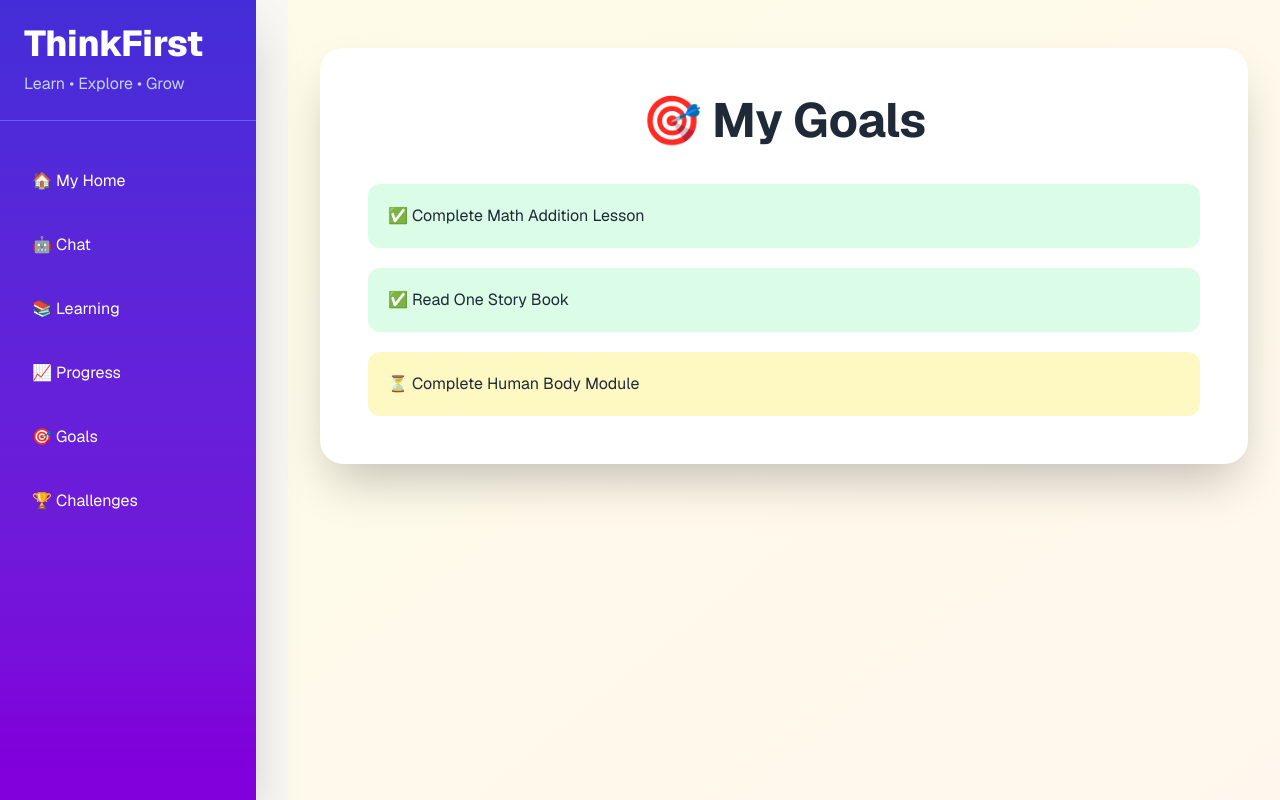
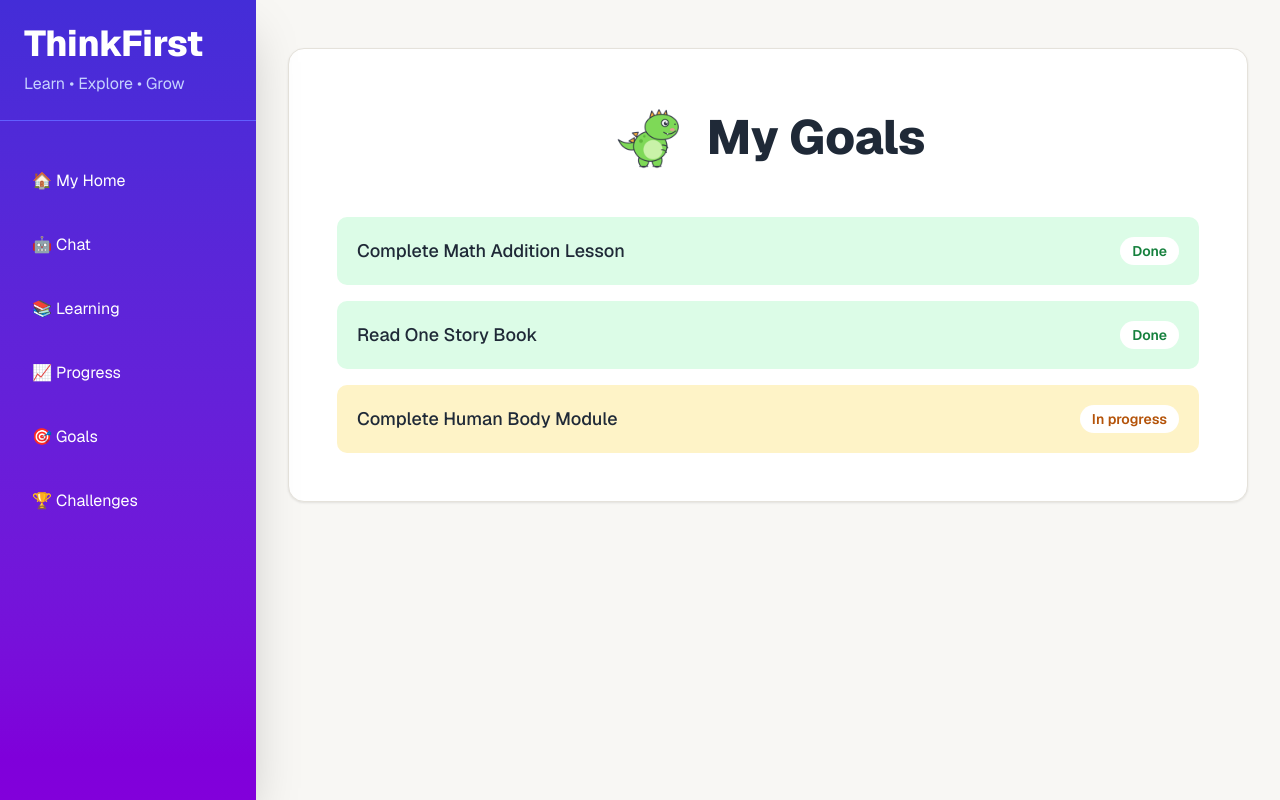
Before and after one commit to ProBracket/Capstone_Project, a Next.js app: page /child/goals in a window 1280 px wide. Built offline with nearby package versions, Linux system fonts and the light colour scheme.

Commit message:
Refactor GoalsPage layout and update list items

```diff
--- a/app/child/goals/page.tsx
+++ b/app/child/goals/page.tsx
@@ -1,34 +1,65 @@
+import Image from "next/image";
 import ChildNavbar from "@/components/ChildNavbar";
 
+// My Goals page (/child/goals)
+// Uses the team's theme colours from app/globals.css
+// Green (success) = done, amber (warning) = in progress
+// Stickers live in public/stickers/ (alt="" = decoration only)
 export default function GoalsPage() {
   return (
     <>
       <ChildNavbar />
 
-      <main className="ml-72 min-h-screen bg-gradient-to-br from-yellow-50 to-orange-50 pt-12 px-8 flex justify-center">
+      {/* ml-sidebar = leave room for the sidebar (same on every child page) */}
+      <main className="ml-sidebar min-h-screen bg-background pt-12 px-8 flex justify-center">
         <div className="w-full max-w-5xl">
 
-          <div className="bg-white rounded-3xl shadow-2xl p-12">
+          {/* white card */}
+          <div className="bg-surface border border-border rounded-card shadow-card p-12">
 
-            <h1 className="text-5xl font-bold text-center mb-10">
-              🎯 My Goals
-            </h1>
+            {/* title with a dino sticker beside it */}
+            <div className="flex items-center justify-center gap-4 mb-10">
+              <Image src="/stickers/dino-trex.png" alt="" width={80} height={80} />
+              <h1 className="text-5xl font-extrabold text-foreground">
+                My Goals
+              </h1>
+            </div>
 
-            <div className="space-y-5">
+            {/* a real list, so screen readers say "list, 3 items" */}
+            <ul className="space-y-4">
 
-              <div className="bg-green-100 p-5 rounded-xl">
-                ✅ Complete Math Addition Lesson
-              </div>
+              {/* done goal */}
+              <li className="flex items-center justify-between gap-4 bg-success-soft p-5 rounded-control">
+                <span className="text-lg font-medium text-foreground">
+                  Complete Math Addition Lesson
+                </span>
+                {/* the word "Done" so it doesn't rely on colour alone */}
+                <span className="rounded-full bg-surface px-3 py-1 text-sm font-semibold text-success">
+                  Done
+                </span>
+              </li>
 
-              <div className="bg-green-100 p-5 rounded-xl">
-                ✅ Read One Story Book
-              </div>
+              {/* done goal */}
+              <li className="flex items-center justify-between gap-4 bg-success-soft p-5 rounded-control">
+                <span className="text-lg font-medium text-foreground">
+                  Read One Story Book
+                </span>
+                <span className="rounded-full bg-surface px-3 py-1 text-sm font-semibold text-success">
+                  Done
+                </span>
+              </li>
 
-              <div className="bg-yellow-100 p-5 rounded-xl">
-                ⏳ Complete Human Body Module
-              </div>
+              {/* in-progress goal */}
+              <li className="flex items-center justify-between gap-4 bg-warning-soft p-5 rounded-control">
+                <span className="text-lg font-medium text-foreground">
+                  Complete Human Body Module
+                </span>
+                <span className="rounded-full bg-surface px-3 py-1 text-sm font-semibold text-warning">
+                  In progress
+                </span>
+              </li>
 
-            </div>
+            </ul>
 
           </div>
 
```
